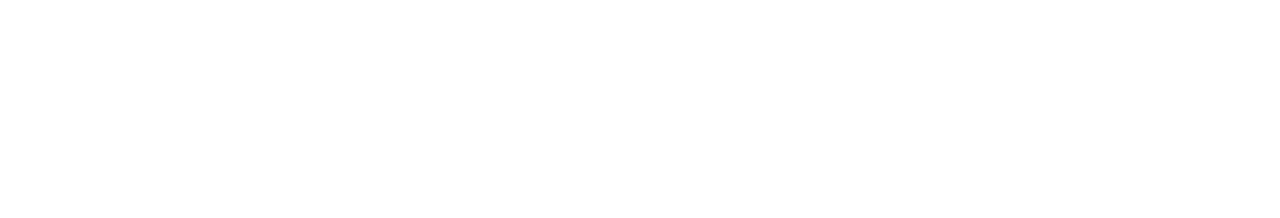
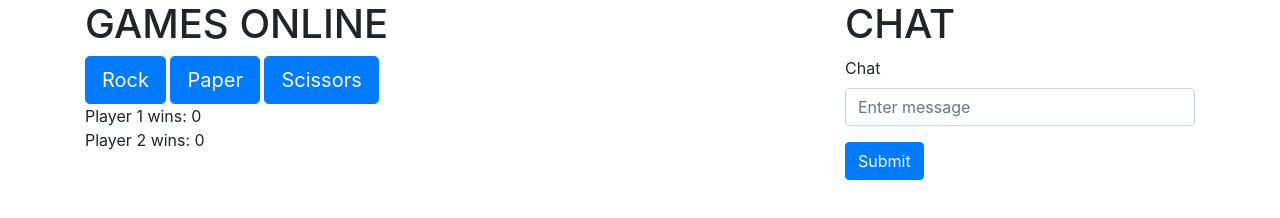
Before and after one commit to NoahSylwester/MultiplayerSuite, a plain HTML site: page index.html in a window 1280 px wide. Drawn offline with nearby package versions, Linux system fonts and the light colour scheme.

Commit message:
copy-pasted html from rps-online repo to begin the html

```diff
--- a/index.html
+++ b/index.html
@@ -1,12 +1,60 @@
 <!DOCTYPE html>
 <html lang="en">
-<head>
-  <meta charset="UTF-8">
-  <meta name="viewport" content="width=device-width, initial-scale=1.0">
-  <meta http-equiv="X-UA-Compatible" content="ie=edge">
-  <title>Multiplayer</title>
-</head>
-<body>
+  <head>
+    <!-- Required meta tags -->
+    <meta charset="utf-8">
+    <meta name="viewport" content="width=device-width, initial-scale=1, shrink-to-fit=no">
 
+    <!-- Bootstrap CSS -->
+    <link rel="stylesheet" href="https://stackpath.bootstrapcdn.com/bootstrap/4.3.1/css/bootstrap.min.css" integrity="sha384-ggOyR0iXCbMQv3Xipma34MD+dH/1fQ784/j6cY/iJTQUOhcWr7x9JvoRxT2MZw1T" crossorigin="anonymous">
+    <link rel="stylesheet" href="./assets/css/style.css">
+    <title>Multiplayer Suite</title>
+  </head>
+  <body class="container">
+    <div class="row">
+      <div class="col-8 container">
+        <div class="row">
+          <h1 class="col-12">
+            GAMES ONLINE
+          </h1>
+        </div>
+        <div class="row">
+          <main class="col-12 game-area window">
+
+          </main>
+        </div>
+        <div class="row">
+          <div class="col controls-area window">
+            <button id="rock-button" class="btn btn-lg btn-primary">Rock</button>
+            <button id="paper-button" class="btn btn-lg btn-primary">Paper</button>
+            <button id="scissors-button" class="btn btn-lg btn-primary">Scissors</button>
+            <div id="scoreboard">
+              Player 1 wins: 0<br />Player 2 wins: 0
+            </div>
+          </div>
+        </div>
+      </div>
+      <div class="col-4 container">
+        <div class="row">
+          <h1 class="col-12">
+            CHAT
+          </h1>
+        </div>
+        <div class="row">
+          <div class="col-12 chat-area window"></div>
+        </div>
+        <div class="row">
+          <div class="col-12 message-area window">
+            <form>
+              <div class="form-group">
+                <label for="message-input">Chat</label>
+                <input type="text" class="form-control" id="message-input" placeholder="Enter message"></input>
+              </div>
+              <button type="submit" id="submit-button" class="btn btn-primary">Submit</button>
+            </form>
+          </div>
+        </div>
+      </div>
+    </div>
 </body>
 </html>
```
